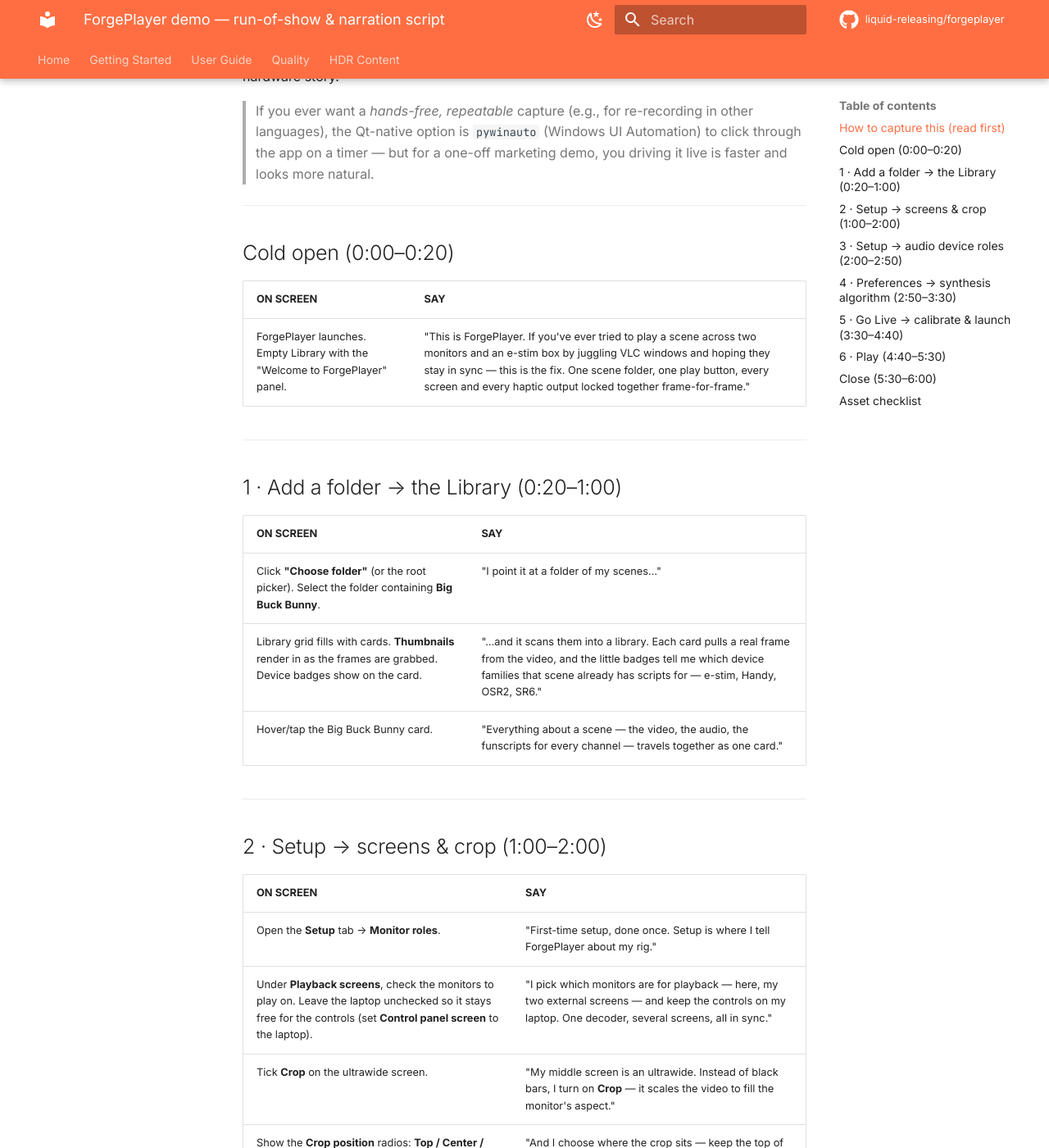
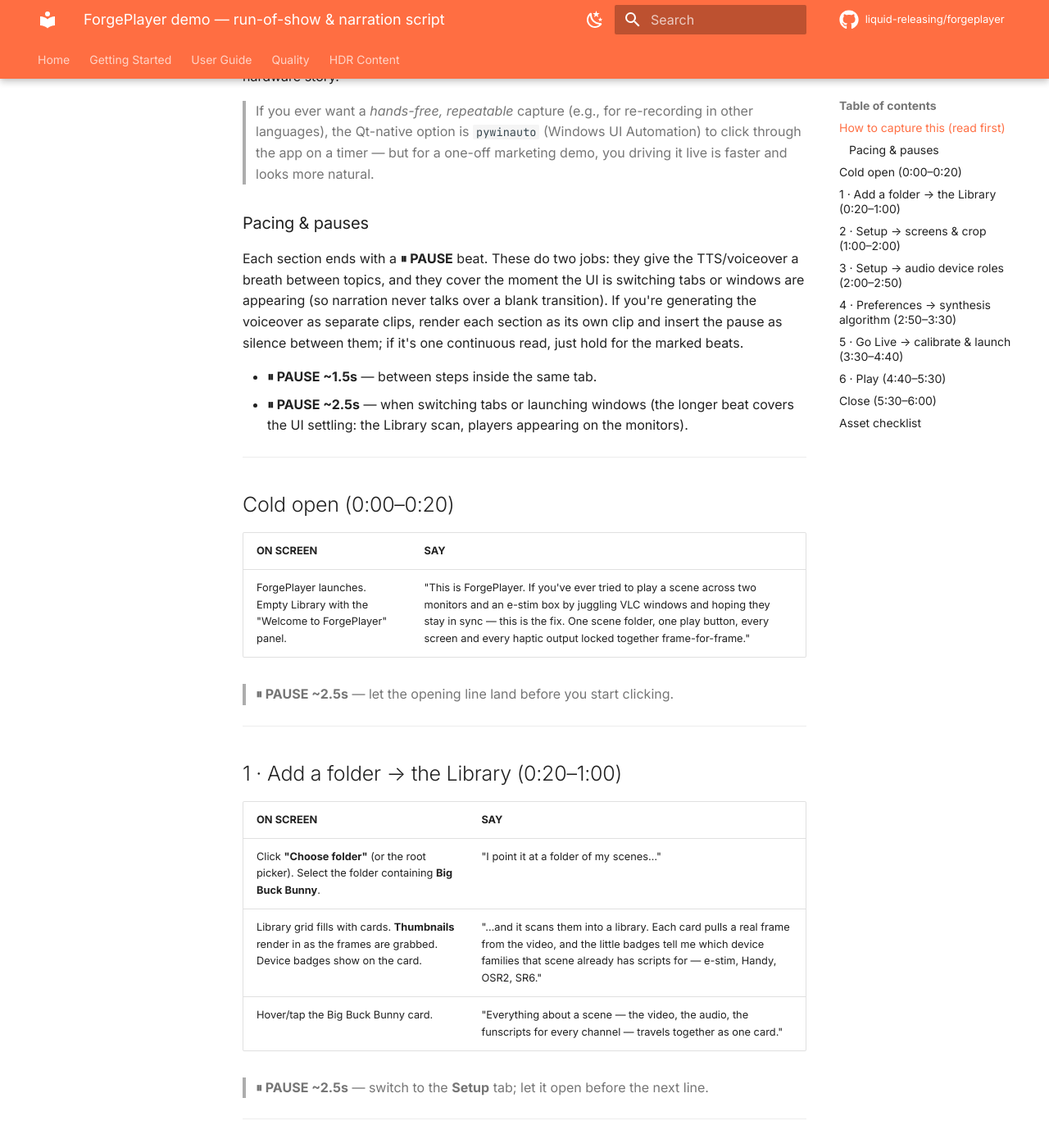
Before and after one commit to liquid-releasing/forgeplayer, an MkDocs documentation site: the page built from docs/demo-walkthrough.md, in a window 1280 px wide and 1400 px high, scrolled down 932 px. Shown: the whole window at 82% size. Built offline with MkDocs 1.6.1 and Material for MkDocs 9.7.7, drawn with Linux system fonts in a browser that asks for light colours; comment, search, counter and statistics services are not loaded; some of the changed text lies outside the part shown.

Commit message:
docs: add pause beats between sections in the demo script
Each section now ends with a ⏸ PAUSE cue (1.5s within a tab, 2.5-3s on a
tab switch / window launch) so the TTS voiceover has breathing room and
never narrates over a blank UI transition. Adds a Pacing & pauses note up
top explaining how to render them (silence between clips, or hold beats).

Co-Authored-By: Claude Opus 4.8 (1M context) <noreply@anthropic.com>

```diff
--- a/docs/demo-walkthrough.md
+++ b/docs/demo-walkthrough.md
@@ -39,6 +39,19 @@ to its own output. That's the whole hardware story.
 > to click through the app on a timer — but for a one-off marketing demo, you
 > driving it live is faster and looks more natural.
 
+### Pacing & pauses
+
+Each section ends with a **⏸ PAUSE** beat. These do two jobs: they give the
+TTS/voiceover a breath between topics, and they cover the moment the UI is
+switching tabs or windows are appearing (so narration never talks over a blank
+transition). If you're generating the voiceover as separate clips, render each
+section as its own clip and insert the pause as silence between them; if it's
+one continuous read, just hold for the marked beats.
+
+- **⏸ PAUSE ~1.5s** — between steps inside the same tab.
+- **⏸ PAUSE ~2.5s** — when switching tabs or launching windows (the longer beat
+  covers the UI settling: the Library scan, players appearing on the monitors).
+
 ---
 
 ## Cold open (0:00–0:20)
@@ -46,6 +59,8 @@ to its own output. That's the whole hardware story.
 | ON SCREEN | SAY |
 |---|---|
 | ForgePlayer launches. Empty Library with the "Welcome to ForgePlayer" panel. | "This is ForgePlayer. If you've ever tried to play a scene across two monitors and an e-stim box by juggling VLC windows and hoping they stay in sync — this is the fix. One scene folder, one play button, every screen and every haptic output locked together frame-for-frame." |
+
+> **⏸ PAUSE ~2.5s** — let the opening line land before you start clicking.
 
 ---
 
@@ -57,6 +72,8 @@ to its own output. That's the whole hardware story.
 | Library grid fills with cards. **Thumbnails** render in as the frames are grabbed. Device badges show on the card. | "…and it scans them into a library. Each card pulls a real frame from the video, and the little badges tell me which device families that scene already has scripts for — e-stim, Handy, OSR2, SR6." |
 | Hover/tap the Big Buck Bunny card. | "Everything about a scene — the video, the audio, the funscripts for every channel — travels together as one card." |
 
+> **⏸ PAUSE ~2.5s** — switch to the **Setup** tab; let it open before the next line.
+
 ---
 
 ## 2 · Setup → screens & crop (1:00–2:00)
@@ -67,6 +84,8 @@ to its own output. That's the whole hardware story.
 | Under **Playback screens**, check the monitors to play on. Leave the laptop unchecked so it stays free for the controls (set **Control panel screen** to the laptop). | "I pick which monitors are for playback — here, my two external screens — and keep the controls on my laptop. One decoder, several screens, all in sync." |
 | Tick **Crop** on the ultrawide screen. | "My middle screen is an ultrawide. Instead of black bars, I turn on **Crop** — it scales the video to fill the monitor's aspect." |
 | Show the **Crop position** radios: **Top / Center / Bottom**. Pick one. | "And I choose where the crop sits — keep the top of the frame, the center, or the bottom, each with a small margin so nobody gets sliced off at the edge. Center's the default." |
+
+> **⏸ PAUSE ~1.5s** — stay in Setup; move across to the **Audio device roles** column.
 
 ---
 
@@ -80,6 +99,8 @@ to its own output. That's the whole hardware story.
 | **Haptic 2 (alt stim)** → optional second dongle. | "Haptic 2 is an optional second stim output — a prostate channel, or a second device." |
 | Point at **Refresh devices**. | "Plugged something in after launch? Refresh devices re-scans — no restart." |
 
+> **⏸ PAUSE ~2.5s** — switch to the **Preferences** tab.
+
 ---
 
 ## 4 · Preferences → synthesis algorithm (2:50–3:30)
@@ -89,6 +110,8 @@ to its own output. That's the whole hardware story.
 | Open **Preferences** → **Audio synthesis** → **Generation algorithm**. | "One choice matters for how the stim *feels*: the generation algorithm." |
 | Show **Continuous** vs **Pulse-based** (Pulse-based is selected by default). | "**Continuous** is the classic waveform — pick it for a 312 or a 2B. **Pulse-based** is power-efficient and slower to numb — it's built for modern audio-based stereostim like the Tingler or EstimHero, and it's ForgePlayer's default. Two clicks, set once." |
 | (Optional) nudge **Haptic offset**. | "If your dongle or electrode placement runs a hair ahead or behind the video, this offset nudges the stim into sync." |
+
+> **⏸ PAUSE ~2.5s** — switch to the **Live** panel.
 
 ---
 
@@ -101,6 +124,8 @@ to its own output. That's the whole hardware story.
 | Toggle **Fullscreen players** on. | "Fullscreen players takes each window edge-to-edge on its monitor — kiosk mode. And it's live: I can flip it while playing." |
 | Click **Launch**. Player windows appear on the chosen monitors. | "Launch." |
 
+> **⏸ PAUSE ~3s** — hold while the player windows open on the monitors; don't talk over the launch.
+
 ---
 
 ## 6 · Play (4:40–5:30)
@@ -110,6 +135,8 @@ to its own output. That's the whole hardware story.
 | Press **Play**. Big Buck Bunny plays across both screens, the ultrawide cropped to fill, in sync. | "And there it is — one scene, every screen, in lockstep." |
 | Scrub the seek bar; hit **next/previous chapter**. All windows track together. | "Seek anywhere, jump chapters — every window and every output stays frame-accurate. No resync, no drift." |
 | (If audible) bring up the e-stim carrier in the capture. | "And on the haptic outputs, the stim carrier is running right alongside the picture — the same scene driving what you see and what you'd feel." |
+
+> **⏸ PAUSE ~3s** — let the synced playback (and the carrier) play clean before the closing line.
 
 ---
 
```
